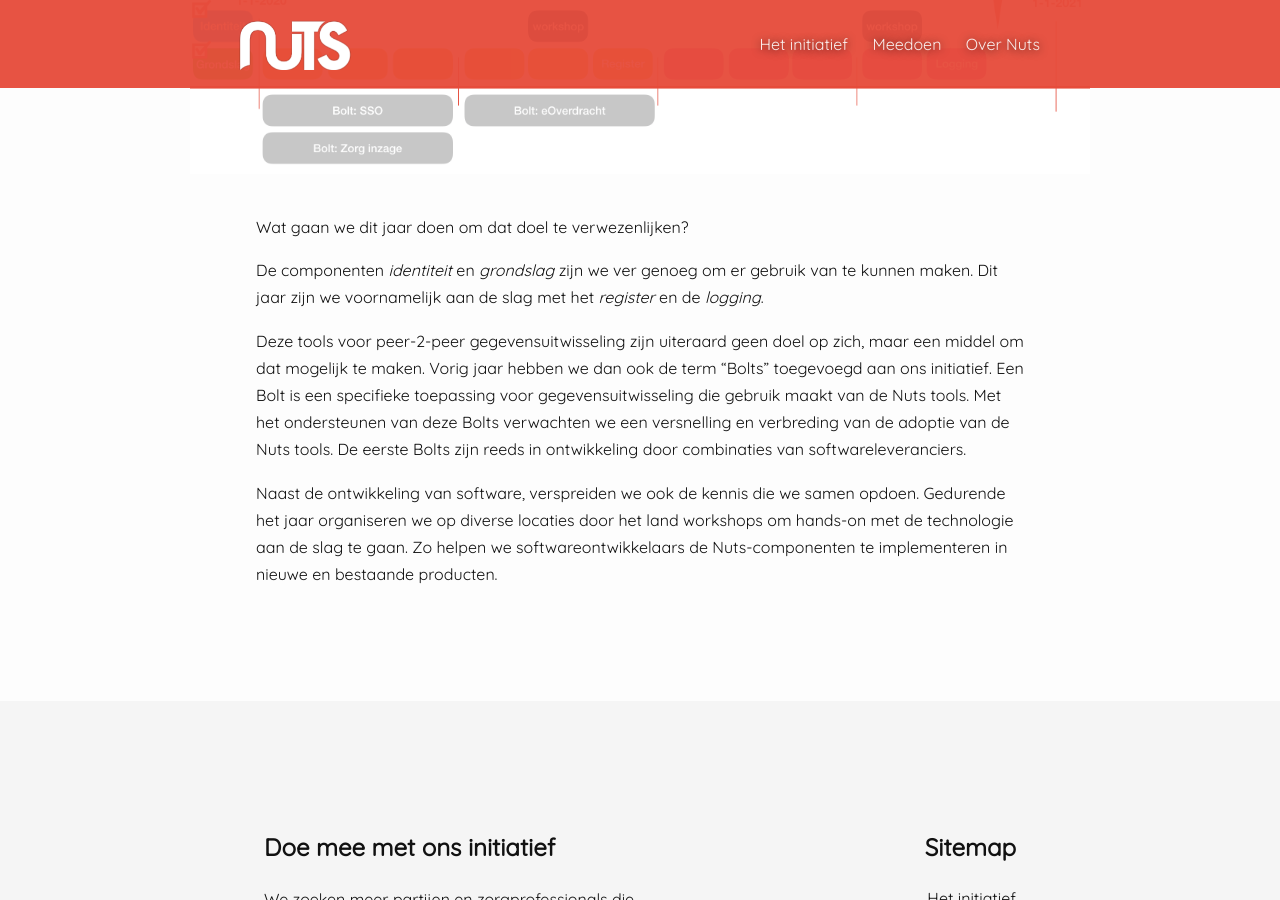
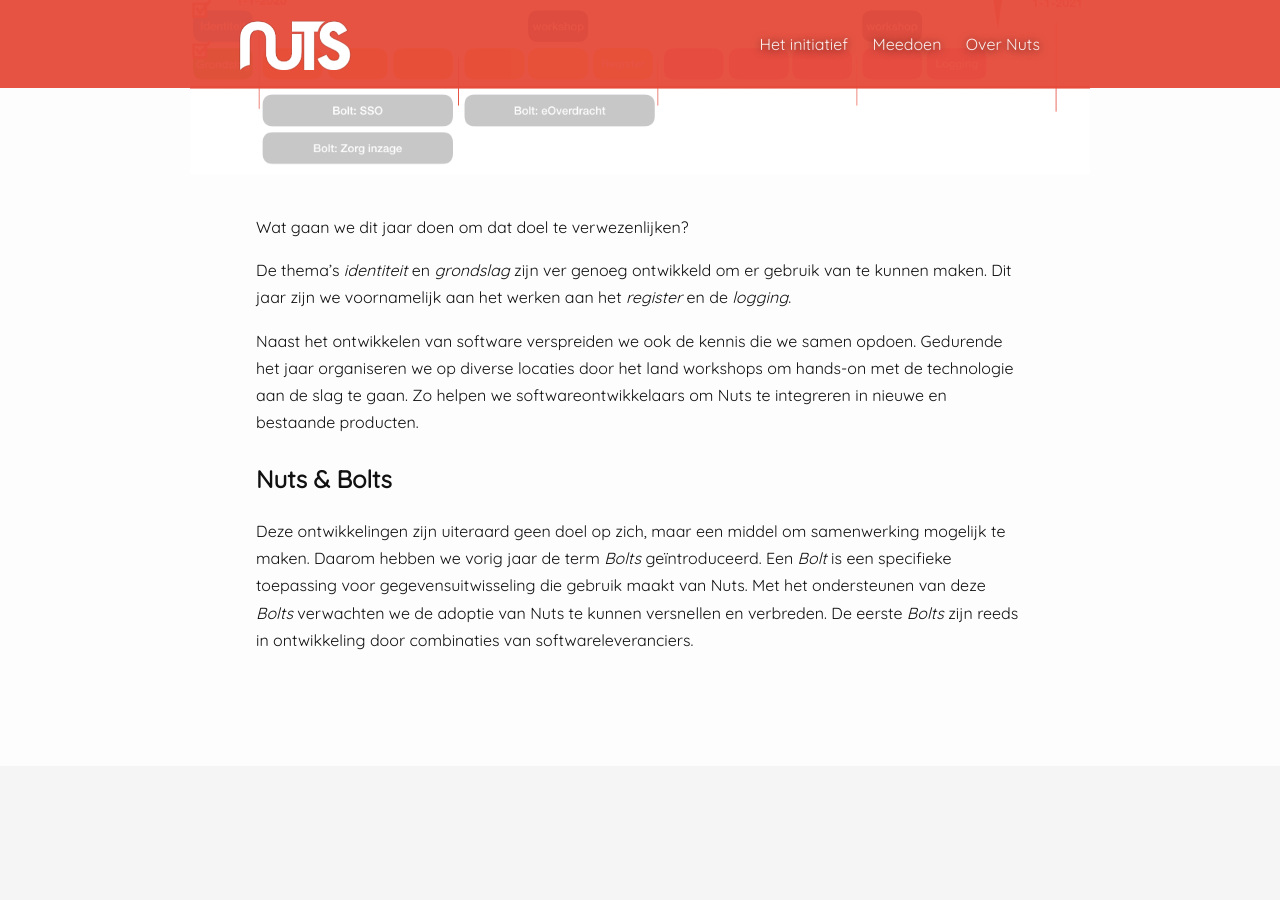
Before and after one commit to nuts-foundation/nuts-webpresence, a Jekyll site: the page built from timeline.md, in a window 1280 px wide and 900 px high, scrolled down 772 px. Built offline with Jekyll 4.4.1, drawn with Linux system fonts in a browser that asks for light colours.

Commit message:
Remove uses of the words "componenten" and "tools"

```diff
--- a/timeline.md
+++ b/timeline.md
@@ -13,8 +13,10 @@
 
 Wat gaan we dit jaar doen om dat doel te verwezenlijken?
 
-De componenten <em>identiteit</em> en <em>grondslag</em> zijn we ver genoeg om er gebruik van te kunnen maken. Dit jaar zijn we voornamelijk aan de slag met het <em>register</em> en de <em>logging</em>.
+De thema's <em>identiteit</em> en <em>grondslag</em> zijn ver genoeg ontwikkeld om er gebruik van te kunnen maken. Dit jaar zijn we voornamelijk aan het werken aan het <em>register</em> en de <em>logging</em>.
 
-Deze tools voor peer-2-peer gegevensuitwisseling zijn uiteraard geen doel op zich, maar een middel om dat mogelijk te maken. Vorig jaar hebben we dan ook de term "Bolts" toegevoegd aan ons initiatief. Een Bolt is een specifieke toepassing voor gegevensuitwisseling die gebruik maakt van de Nuts tools. Met het ondersteunen van deze Bolts verwachten we een versnelling en verbreding van de adoptie van de Nuts tools. De eerste Bolts zijn reeds in ontwikkeling door combinaties van softwareleveranciers.
+Naast het ontwikkelen van software verspreiden we ook de kennis die we samen opdoen. Gedurende het jaar organiseren we op diverse locaties door het land workshops om hands-on met de technologie aan de slag te gaan. Zo helpen we softwareontwikkelaars om Nuts te integreren in nieuwe en bestaande producten.
 
-Naast de ontwikkeling van software, verspreiden we ook de kennis die we samen opdoen. Gedurende het jaar organiseren we op diverse locaties door het land workshops om hands-on met de technologie aan de slag te gaan. Zo helpen we softwareontwikkelaars de Nuts-componenten te implementeren in nieuwe en bestaande producten.
+## Nuts & Bolts
+
+Deze ontwikkelingen zijn uiteraard geen doel op zich, maar een middel om samenwerking mogelijk te maken. Daarom hebben we vorig jaar de term <em>Bolts</em> geïntroduceerd. Een <em>Bolt</em> is een specifieke toepassing voor gegevensuitwisseling die gebruik maakt van Nuts. Met het ondersteunen van deze <em>Bolts</em> verwachten we de adoptie van Nuts te kunnen versnellen en verbreden. De eerste <em>Bolts</em> zijn reeds in ontwikkeling door combinaties van softwareleveranciers.
```
